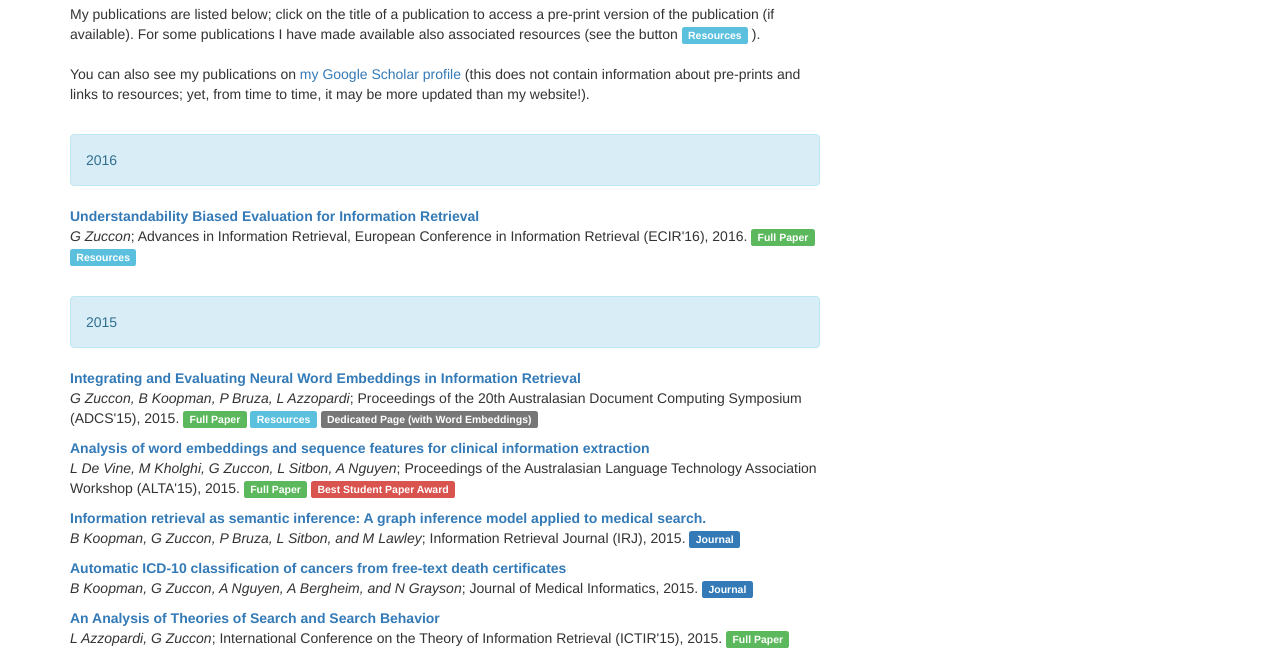
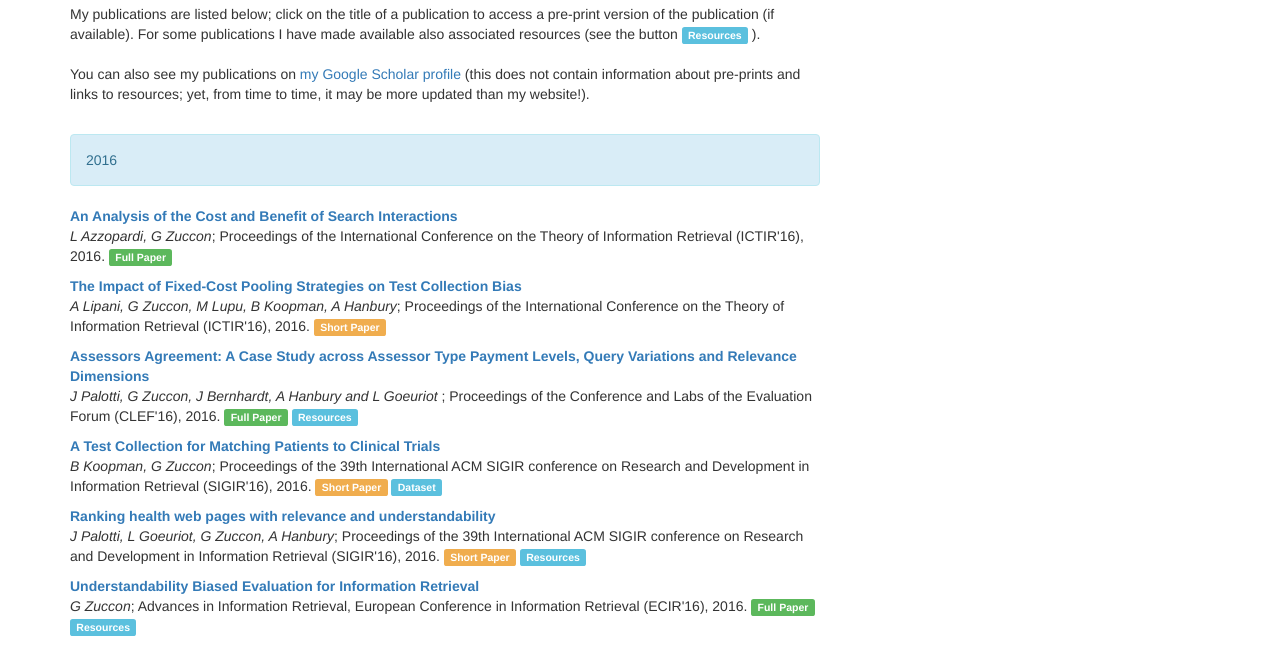
Before and after one commit to guidozuc/website_guido, a plain HTML site: page publications.html in a window 1280 px wide. Shown: the part 149-800 px from the top of the page. Drawn offline with Linux system fonts and the light colour scheme.

Commit message:
updates 2016 publications

```diff
--- a/publications.html
+++ b/publications.html
@@ -91,6 +91,23 @@
 <!-- Start publications -->
 <br>
 <div class="alert alert-info"> 2016</div>
+
+
+<p> <b><a href="publications/ictir2016_economic.pdf">An Analysis of the Cost and Benefit of Search Interactions</a></b><br>
+<i>L Azzopardi, G Zuccon</i>;
+Proceedings of the International Conference on the Theory of Information Retrieval (ICTIR'16), 2016. <span class="label label-success">Full Paper</span></p>
+<p> <b><a href="publications/ictir2016_pooling_impact_fixed_cost.pdf">The Impact of Fixed-Cost Pooling Strategies on Test Collection Bias</a></b><br>
+<i>A Lipani, G Zuccon, M Lupu, B Koopman, A Hanbury</i>;
+Proceedings of the International Conference on the Theory of Information Retrieval (ICTIR'16), 2016. <span class="label label-warning">Short Paper</span></p>
+<p> <b><a href="publications/clef2016_assessments.pdf">Assessors Agreement: A Case Study across Assessor Type Payment Levels, Query Variations and Relevance Dimensions</a></b><br>
+<i>J Palotti, G Zuccon, J Bernhardt, A Hanbury and L Goeuriot </i>;
+Proceedings of the Conference and Labs of the Evaluation Forum (CLEF'16), 2016. <span class="label label-success">Full Paper</span> <span class="label label-info"><a href="https://github.com/ielab/clef2016-AssessorAgreement" style="text-decoration: none; color: rgb(255, 255, 255);">Resources</a></span></p>
+<p> <b><a href="publications/sigir2016_clinical_trials.pdf">A Test Collection for Matching Patients to Clinical Trials</a></b><br>
+<i>B Koopman, G Zuccon</i>;
+Proceedings of the 39th International ACM SIGIR conference on Research and Development in Information Retrieval (SIGIR'16), 2016. <span class="label label-warning">Short Paper</span> <span class="label label-info"><a href="http://doi.org/10.4225/08/5714557510C17" style="text-decoration: none; color: rgb(255, 255, 255);">Dataset</a></span></p>
+<p> <b><a href="publications/sigir2016_L2R_readability.pdf">Ranking health web pages with relevance and understandability</a></b><br>
+<i>J Palotti, L Goeuriot, G Zuccon, A Hanbury</i>;
+Proceedings of the 39th International ACM SIGIR conference on Research and Development in Information Retrieval (SIGIR'16), 2016. <span class="label label-warning">Short Paper</span> <span class="label label-info"><a href="https://github.com/ielab/sigir2016-ranking-relevance-understandability" style="text-decoration: none; color: rgb(255, 255, 255);">Resources</a></span></p>
 <p> <b><a href="publications/ecir2016_understandability_biased_evaluation.pdf">Understandability Biased Evaluation for Information Retrieval</a></b><br>
 <i>G Zuccon</i>;
 Advances in Information Retrieval, European Conference in Information Retrieval (ECIR'16), 2016. <span class="label label-success">Full Paper</span> <span class="label label-info"><a href="https://github.com/ielab/ecir2016-UnderstandabilityBiasedEvaluation" style="text-decoration: none; color: rgb(255, 255, 255);">Resources</a></span></p>
```
Also changed, not shown: 5 other files.
